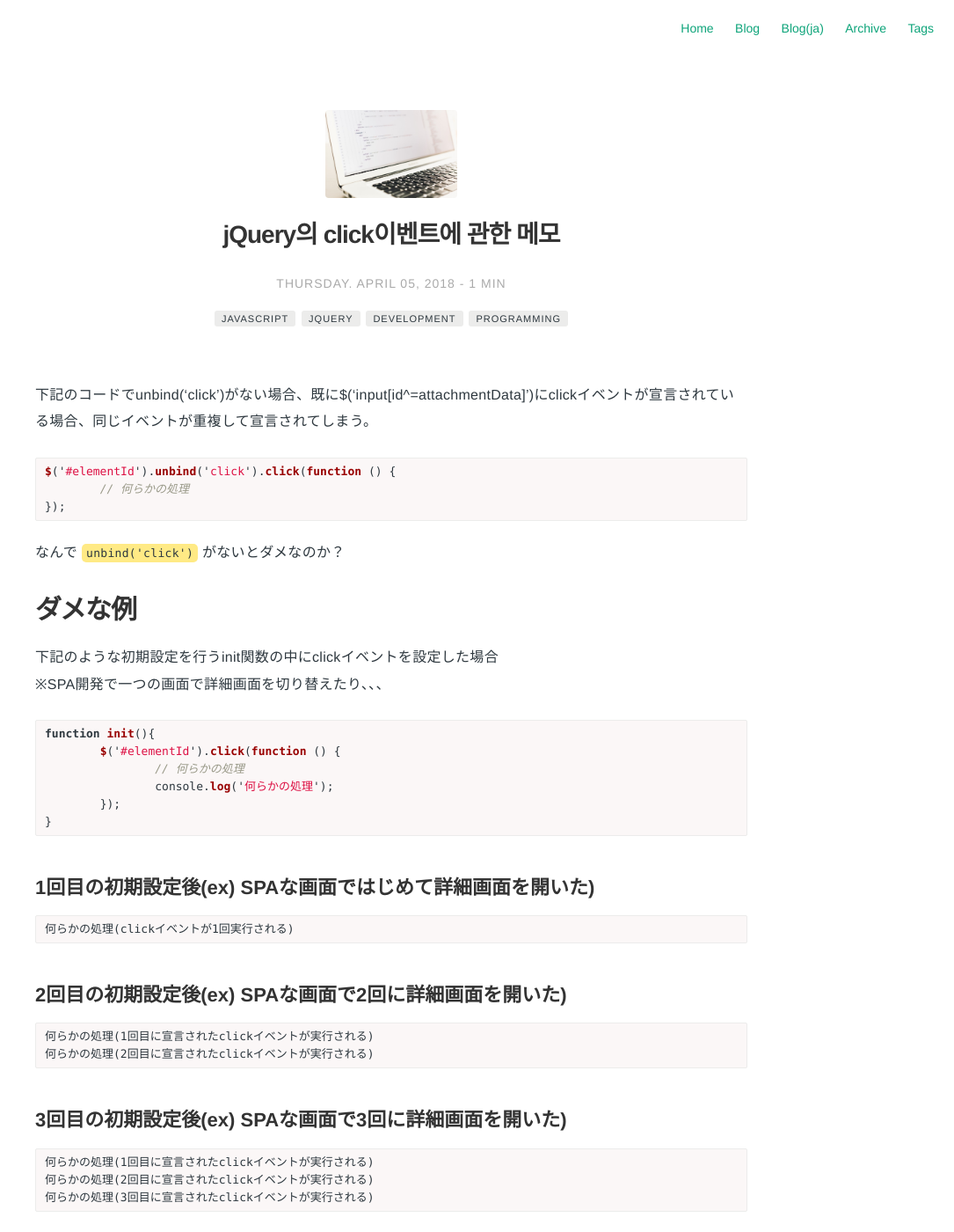
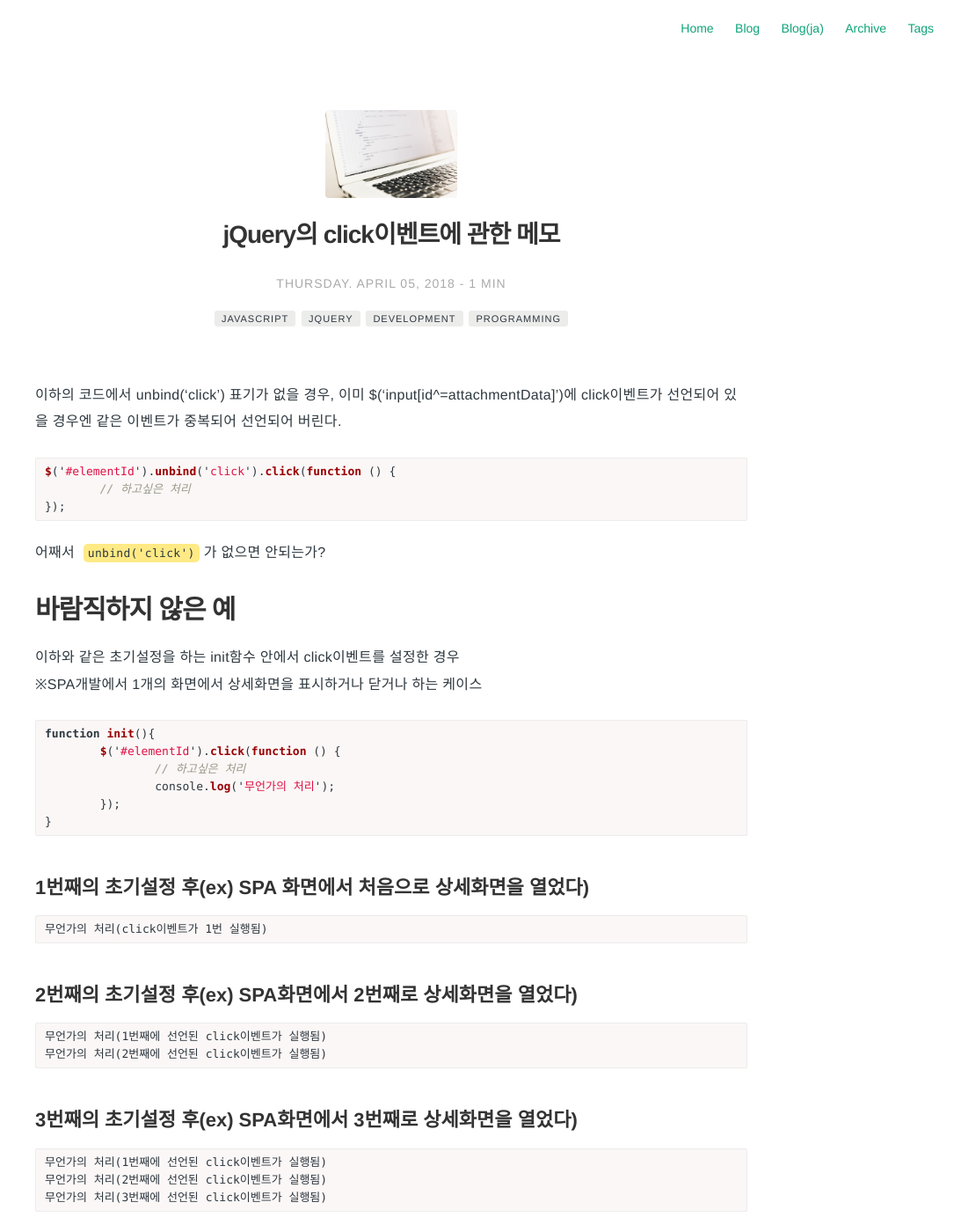
Before and after one commit to Pie001/pie001.github.io, a Jekyll site: the page built from _posts/2018-04-05-0004.md, in a window 1280 px wide and 1400 px high. Shown: the whole window at 88% size, without its empty margins (195-1280 px from the left). Built offline with Jekyll 4.4.1, drawn with Linux system fonts in a browser that asks for light colours; comment, search, counter and statistics services are not loaded; some of the changed text lies outside the part shown.

Commit message:
Update 2018-04-05-0004.md

````diff
--- a/_posts/2018-04-05-0004.md
+++ b/_posts/2018-04-05-0004.md
@@ -17,77 +17,77 @@ author: pie
 description: jQuery의 click이벤트에 관한 메모
 ---
 
-下記のコードでunbind('click')がない場合、既に$('input[id^=attachmentData]')にclickイベントが宣言されている場合、同じイベントが重複して宣言されてしまう。
+이하의 코드에서 unbind('click') 표기가 없을 경우, 이미 $('input[id^=attachmentData]')에 click이벤트가 선언되어 있을 경우엔 같은 이벤트가 중복되어 선언되어 버린다.
 ```javascript
 $('#elementId').unbind('click').click(function () {
-	// 何らかの処理
+	// 하고싶은 처리
 });
 ```
 
-なんで```unbind('click')```がないとダメなのか？
+어째서 ```unbind('click')```가 없으면 안되는가?
 
-# ダメな例
-下記のような初期設定を行うinit関数の中にclickイベントを設定した場合<br/>
-※SPA開発で一つの画面で詳細画面を切り替えたり、、、
+# 바람직하지 않은 예
+이하와 같은 초기설정을 하는 init함수 안에서 click이벤트를 설정한 경우<br/>
+※SPA개발에서 1개의 화면에서 상세화면을 표시하거나 닫거나 하는 케이스
 ```javascript
 function init(){
 	$('#elementId').click(function () {
-		// 何らかの処理
-		console.log('何らかの処理');
+		// 하고싶은 처리
+		console.log('무언가의 처리');
 	});
 }
 ```
 
-## 1回目の初期設定後(ex) SPAな画面ではじめて詳細画面を開いた)
+## 1번째의 초기설정 후(ex) SPA 화면에서 처음으로 상세화면을 열었다)
 ```
-何らかの処理(clickイベントが1回実行される)
+무언가의 처리(click이벤트가 1번 실행됨)
 ```
 
-## 2回目の初期設定後(ex) SPAな画面で2回に詳細画面を開いた)
+## 2번째의 초기설정 후(ex) SPA화면에서 2번째로 상세화면을 열었다)
 ```
-何らかの処理(1回目に宣言されたclickイベントが実行される)
-何らかの処理(2回目に宣言されたclickイベントが実行される)
+무언가의 처리(1번째에 선언된 click이벤트가 실행됨)
+무언가의 처리(2번째에 선언된 click이벤트가 실행됨)
 ```
 
-## 3回目の初期設定後(ex) SPAな画面で3回に詳細画面を開いた)
+## 3번째의 초기설정 후(ex) SPA화면에서 3번째로 상세화면을 열었다)
 ```
-何らかの処理(1回目に宣言されたclickイベントが実行される)
-何らかの処理(2回目に宣言されたclickイベントが実行される)
-何らかの処理(3回目に宣言されたclickイベントが実行される)
+무언가의 처리(1번째에 선언된 click이벤트가 실행됨)
+무언가의 처리(2번째에 선언된 click이벤트가 실행됨)
+무언가의 처리(3번째에 선언된 click이벤트가 실행됨)
 ```
 
-これが新しく画面をレンダリングし直すまで永遠に続きます。<br/>
-当然、正常な処理が出来るはずがないのでこういう作りは駄目です。
+위의 상태가 새로 화면을 렌더링 할때까지 영원히 계속됩니다...<br/>
+당연히 정상적인 처리가 아니므로 이런식으로 만들면 안됩니다.
 
-もちろん、SPAじゃない作りであれば問題ありません。
+물론 SPA가 아닌 경우엔 문제가 없을수도 있습니다.
 
-# 正しい例
-前提はダメな例と同じです。
+# 바람직한 예(?)
+전제조건은 바람직하지 않은 예와 같습니다.
 ```javascript
 function init(){
 	$('#elementId').unbind('click').click(function () {
-		// 何らかの処理
-		console.log('何らかの処理');
+		// 무언가의 처리
+		console.log('무언가의 처리');
 	});
 }
 ```
 
-## 1回目の初期設定後(ex) SPAな画面ではじめて詳細画面を開いた)
+## 1번째의 초기설정 후(ex) SPA 화면에서 처음으로 상세화면을 열었다)
 ```
-何らかの処理
+무언가의 처리
 ```
-clickイベントが1回実行される
+click이벤트가 1번 실행됨
 
 
 ## 2回目の初期設定後(ex) SPAな画面で2回に詳細画面を開いた)
 ```
-何らかの処理
+무언가의 처리
 ```
-既存のclickイベントは全て無効にされ、2回目に宣言されたイベントのみが実行される
+기본의 click이벤트는 모두 무효가 되고, 2번째로 선언된 이벤트만 실행됨
 
 
 ## 3回目の初期設定後(ex) SPAな画面で3回に詳細画面を開いた)
 ```
-何らかの処理
+무언가의 처리
 ```
-既存のclickイベントは全て無効にされ、3回目に宣言されたイベントのみが実行される
+기본의 click이벤트는 모두 무효가 되고, 3번째로 선언된 이벤트만 실행됨
````
